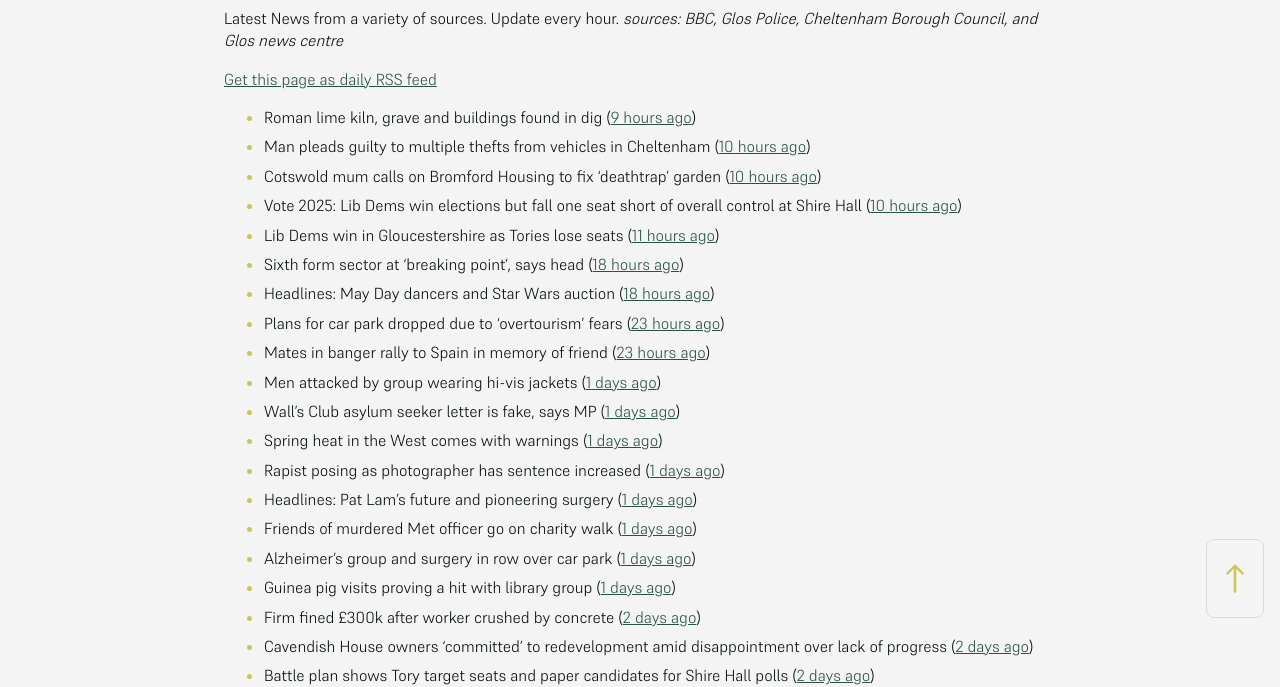
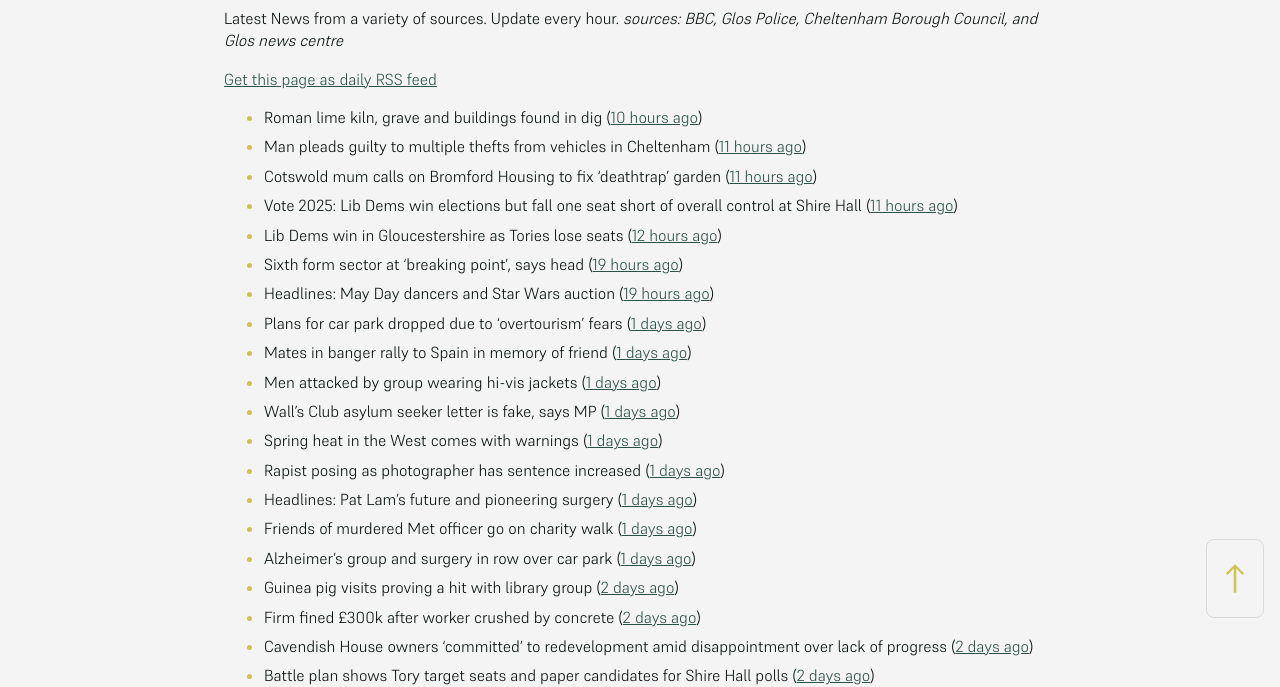
Before and after one commit to mat-0/cheltenham-open-data, a Jekyll site: the page built from _pages/news.md, in a window 1280 px wide. Shown: the part 266-953 px from the top of the page. Built offline with Jekyll 4.4.1, drawn with Linux system fonts in a browser that asks for light colours.

Commit message:
Updated 2025-05-03 05:58:01

```diff
--- a/_pages/news.md
+++ b/_pages/news.md
@@ -12,15 +12,15 @@ _sources: BBC, Glos Police, Cheltenham Borough Council, and Glos news centre_
 [Get this page as daily RSS feed](/daily.rss)
 
 <!-- news_marker starts -->
-- Roman lime kiln, grave and buildings found in dig ([9 hours ago](https://www.bbc.com/news/articles/c2dew1d26xjo))
-- Man pleads guilty to multiple thefts from vehicles in Cheltenham ([10 hours ago](https://gloucesternewscentre.co.uk/man-pleads-guilty-to-multiple-thefts-from-vehicles-in-cheltenham/))
-- Cotswold mum calls on Bromford Housing to fix ‘deathtrap’ garden ([10 hours ago](https://gloucesternewscentre.co.uk/cotswold-mum-calls-on-bromford-housing-to-fix-deathtrap-garden/))
-- Vote 2025: Lib Dems win elections but fall one seat short of overall control at Shire Hall ([10 hours ago](https://gloucesternewscentre.co.uk/vote-2025-lib-dems-win-elections-but-fall-one-seat-short-of-overall-control-at-shire-hall/))
-- Lib Dems win in Gloucestershire as Tories lose seats ([11 hours ago](https://www.bbc.com/news/articles/cd6j8e8ej6xo))
-- Sixth form sector at 'breaking point', says head ([18 hours ago](https://www.bbc.com/news/articles/c4gr7lkmkzjo))
-- Headlines: May Day dancers and Star Wars auction ([18 hours ago](https://www.bbc.com/news/articles/cvg9y17e5rgo))
-- Plans for car park dropped due to 'overtourism' fears ([23 hours ago](https://www.bbc.com/news/articles/cm2xgzjmk63o))
-- Mates in banger rally to Spain in memory of friend ([23 hours ago](https://www.bbc.com/news/articles/cx2wv3j4rwwo))
+- Roman lime kiln, grave and buildings found in dig ([10 hours ago](https://www.bbc.com/news/articles/c2dew1d26xjo))
+- Man pleads guilty to multiple thefts from vehicles in Cheltenham ([11 hours ago](https://gloucesternewscentre.co.uk/man-pleads-guilty-to-multiple-thefts-from-vehicles-in-cheltenham/))
+- Cotswold mum calls on Bromford Housing to fix ‘deathtrap’ garden ([11 hours ago](https://gloucesternewscentre.co.uk/cotswold-mum-calls-on-bromford-housing-to-fix-deathtrap-garden/))
+- Vote 2025: Lib Dems win elections but fall one seat short of overall control at Shire Hall ([11 hours ago](https://gloucesternewscentre.co.uk/vote-2025-lib-dems-win-elections-but-fall-one-seat-short-of-overall-control-at-shire-hall/))
+- Lib Dems win in Gloucestershire as Tories lose seats ([12 hours ago](https://www.bbc.com/news/articles/cd6j8e8ej6xo))
+- Sixth form sector at 'breaking point', says head ([19 hours ago](https://www.bbc.com/news/articles/c4gr7lkmkzjo))
+- Headlines: May Day dancers and Star Wars auction ([19 hours ago](https://www.bbc.com/news/articles/cvg9y17e5rgo))
+- Plans for car park dropped due to 'overtourism' fears ([1 days ago](https://www.bbc.com/news/articles/cm2xgzjmk63o))
+- Mates in banger rally to Spain in memory of friend ([1 days ago](https://www.bbc.com/news/articles/cx2wv3j4rwwo))
 - Men attacked by group wearing hi-vis jackets ([1 days ago](https://www.bbc.com/news/articles/c4g9r7xyr79o))
 - Wall's Club asylum seeker letter is fake, says MP ([1 days ago](https://www.bbc.com/news/articles/cjwv5dg2n1po))
 - Spring heat in the West comes with warnings ([1 days ago](https://www.bbc.com/news/articles/cj3x6zkr5y2o))
@@ -28,7 +28,7 @@ _sources: BBC, Glos Police, Cheltenham Borough Council, and Glos news centre_
 - Headlines: Pat Lam's future and pioneering surgery ([1 days ago](https://www.bbc.com/news/articles/c3r8edpn5wxo))
 - Friends of murdered Met officer go on charity walk ([1 days ago](https://www.bbc.com/news/articles/cdjl0zje7d1o))
 - Alzheimer's group and surgery in row over car park ([1 days ago](https://www.bbc.com/news/articles/cwynejpx3yzo))
-- Guinea pig visits proving a hit with library group ([1 days ago](https://www.bbc.com/news/videos/cvgn0jgw00eo))
+- Guinea pig visits proving a hit with library group ([2 days ago](https://www.bbc.com/news/videos/cvgn0jgw00eo))
 - Firm fined £300k after worker crushed by concrete ([2 days ago](https://www.bbc.com/news/articles/cly8j13p934o))
 - Cavendish House owners ‘committed’ to redevelopment amid disappointment over lack of progress ([2 days ago](https://gloucesternewscentre.co.uk/cavendish-house-owners-committed-to-redevelopment-amid-disappointment-over-lack-of-progress/))
 - Battle plan shows Tory target seats and paper candidates for Shire Hall polls ([2 days ago](https://gloucesternewscentre.co.uk/battle-plan-shows-tory-target-seats-and-paper-candidates-for-shire-hall-polls/))
```
Also changed, not shown: _data/flood.json (+5 -90 lines), _pages/fix-my-street.md (+2 -2 lines), index.md (+5 -5 lines).
